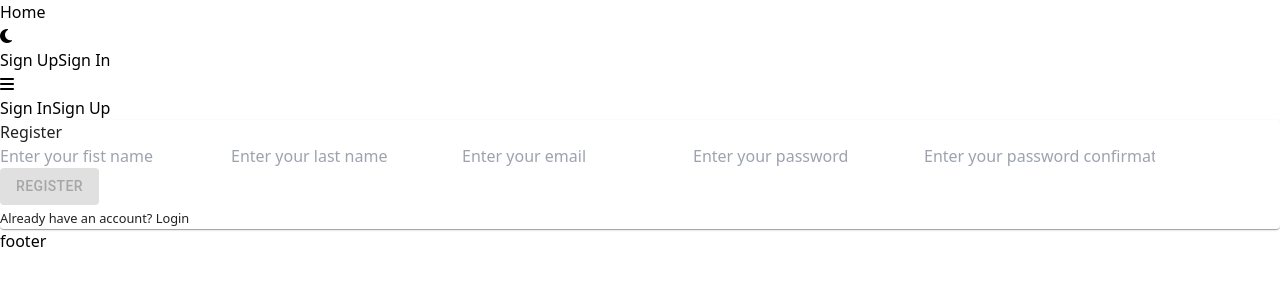
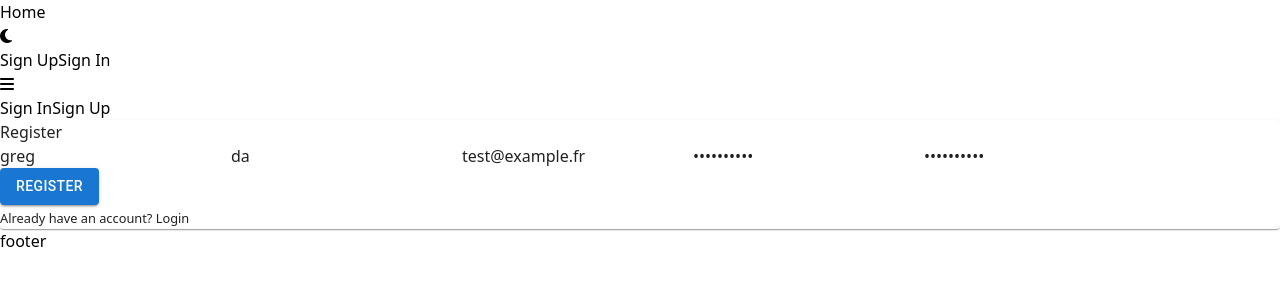
Before and after one commit to greg-Da/realestate-react, a React (Vite) app: page /register in a window 1280 px wide. Shown: the top 300 px of the page. Built offline with nearby package versions, Linux system fonts and the light colour scheme.

Commit message:
work in progress

```diff
--- a/src/App.jsx
+++ b/src/App.jsx
@@ -26,7 +26,7 @@ function App() {
   useEffect(() => {
     const token = Cookies.get("token");
     if (!currentUser.id && token !== undefined) {
-      fetch("http://localhost:3000/member-data", {
+      fetch("http://localhost:3000/current_user", {
         method: "GET",
         headers: {
           "Content-Type": "application/json",
@@ -34,9 +34,12 @@ function App() {
         },
       })
         .then((response) => {
+          console.log(response);
+
           return response.json();
         })
         .then((data) => {
+
           dispatch(logIn(data.user));
         })
         .catch((err) => {
--- a/src/pages/Login.jsx
+++ b/src/pages/Login.jsx
@@ -43,8 +43,10 @@ export default function Login() {
         }
       })
       .then((data) => {
+        console.log(data);
+
         setAlert({ text: "Registered successfully", type: "success" });
-        dispatch(logIn(data.user));
+        dispatch(logIn(data.data));
         navigate("/");
       })
       .catch((err) => {
--- a/src/pages/Register.jsx
+++ b/src/pages/Register.jsx
@@ -9,11 +9,12 @@ import { AlertContext } from "../components/Alert";
 import { logIn } from "../state/auth/authSlice";
 
 export default function Register() {
-  const [firstName, setFirstName] = useState("");
-  const [lastName, setLastName] = useState("");
-  const [email, setEmail] = useState("");
-  const [password, setPassword] = useState("");
-  const [password_confirmation, setPassword_confirmation] = useState("");
+  const [firstName, setFirstName] = useState("greg");
+  const [lastName, setLastName] = useState("da");
+  const [email, setEmail] = useState("test@example.fr");
+  const [password, setPassword] = useState("qwerty1234");
+  const [password_confirmation, setPassword_confirmation] =
+    useState("qwerty1234");
   const { setAlert } = useContext(AlertContext);
 
   let dispatch = useDispatch();
@@ -22,8 +23,8 @@ export default function Register() {
   function handleSubmit() {
     const data = {
       user: {
-        firstName,
-        lastName,
+        first_name: firstName,
+        last_name: lastName,
         email,
         password,
         password_confirmation,
@@ -37,15 +38,19 @@ export default function Register() {
       body: JSON.stringify(data),
     })
       .then((res) => {
+        const data = res.json();
+        console.log(data);
+
         if (res.ok) {
-          const data = res.json();
+          console.log(data);
           Cookies.set("token", res.headers.get("Authorization"), {
             expires: 2,
             sameSite: "strict",
           });
           return data;
         } else {
-          throw new Error("Something went wrong");
+          console.log(data)
+          throw { error: new Error(''), status: data };
         }
       })
       .then((data) => {
@@ -55,7 +60,7 @@ export default function Register() {
       })
       .catch((err) => {
         console.error(err);
-        setAlert({ text: err.message, type: "error" });
+        // setAlert({ text: err.message, type: "error" });
       });
   }
 
@@ -103,7 +108,13 @@ export default function Register() {
             <div className="flex justify-center">
               <Button
                 disabled={`${
-                  email && password && password_confirmation && firstName && lastName ? "" : "disabled"
+                  email &&
+                  password &&
+                  password_confirmation &&
+                  firstName &&
+                  lastName
+                    ? ""
+                    : "disabled"
                 }`}
                 onClick={() => handleSubmit()}
                 variant="contained"
```
